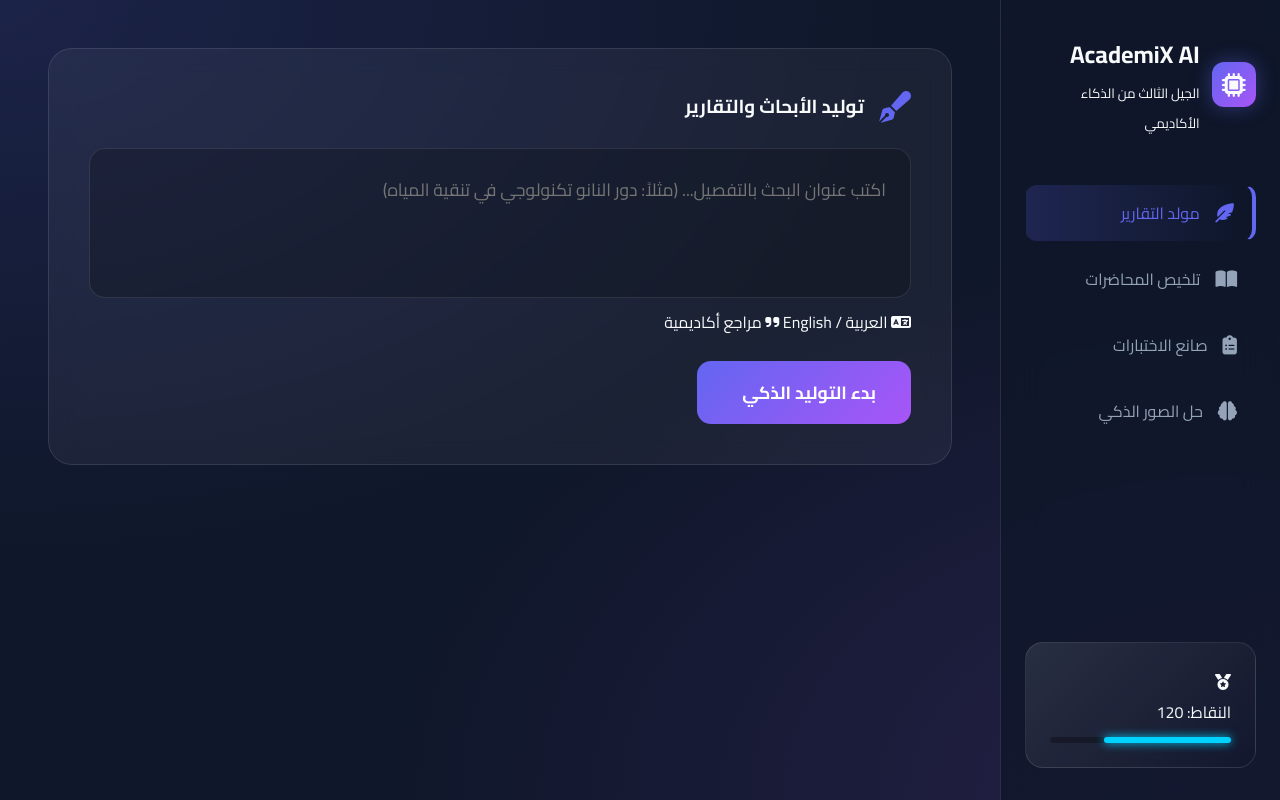
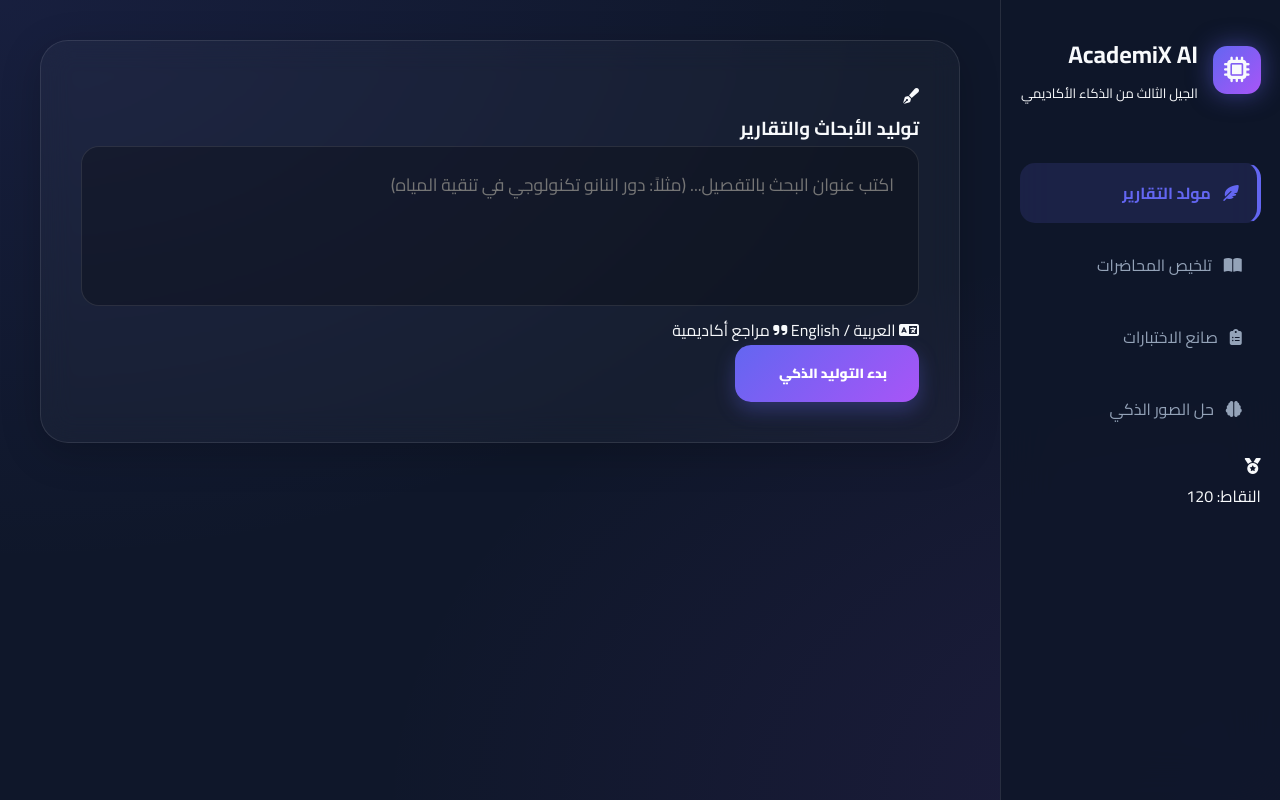
Before and after one commit to rfsox/AcademiX-AI, a Flask app: page / in a window 1280 px wide. Run offline with Flask 3, Linux system fonts and the light colour scheme; some libraries are stand-ins or nearby versions.

Commit message:
Update style.css

```diff
--- a/static/style.css
+++ b/static/style.css
@@ -1,188 +1,212 @@
-/* إعدادات المتغيرات والألوان العالمية */
+/* 1. الإعدادات والمتغيرات الأكاديمية */
 :root {
     --primary: #6366f1;
+    --primary-glow: rgba(99, 102, 241, 0.5);
     --secondary: #a855f7;
     --accent: #00d2ff;
     --danger: #ef4444;
     --success: #10b981;
     --bg-dark: #0f172a;
-    --glass-bg: rgba(255, 255, 255, 0.05);
+    --glass-bg: rgba(255, 255, 255, 0.03);
     --glass-border: rgba(255, 255, 255, 0.1);
     --text-main: #f8fafc;
     --text-dim: #94a3b8;
     --sidebar-width: 280px;
-    --transition: all 0.4s cubic-bezier(0.4, 0, 0.2, 1);
+    --transition: all 0.3s cubic-bezier(0.4, 0, 0.2, 1);
 }
 
-/* التنسيق الأساسي */
+/* 2. التنسيق الأساسي والجسم */
 * {
     margin: 0;
     padding: 0;
     box-sizing: border-box;
     font-family: 'Cairo', sans-serif;
+    scroll-behavior: smooth;
 }
 
 body {
     background: var(--bg-dark);
     background-image:
-        radial-gradient(at 0% 0%, rgba(99, 102, 241, 0.15) 0px, transparent 50%),
-        radial-gradient(at 100% 100%, rgba(168, 85, 247, 0.15) 0px, transparent 50%);
+        radial-gradient(at 0% 0%, rgba(99, 102, 241, 0.1) 0px, transparent 50%),
+        radial-gradient(at 100% 100%, rgba(168, 85, 247, 0.1) 0px, transparent 50%);
     color: var(--text-main);
     min-height: 100vh;
     display: flex;
     overflow-x: hidden;
 }
 
-/* القائمة الجانبية - Sidebar */
+/* 3. القائمة الجانبية (Sidebar) */
 .sidebar {
     width: var(--sidebar-width);
-    background: rgba(15, 23, 42, 0.8);
-    backdrop-filter: blur(20px);
+    background: rgba(15, 23, 42, 0.9);
+    backdrop-filter: blur(25px);
     border-left: 1px solid var(--glass-border);
     height: 100vh;
     position: fixed;
     right: 0;
     display: flex;
     flex-direction: column;
-    padding: 2rem 1.5rem;
-    z-index: 1000;
+    padding: 2rem 1.2rem;
+    z-index: 2000;
 }
 
 .logo-area {
     display: flex;
     align-items: center;
-    gap: 12px;
-    margin-bottom: 3rem;
+    gap: 15px;
+    margin-bottom: 3.5rem;
 }
 
 .logo-icon {
-    width: 45px;
-    height: 45px;
+    width: 48px;
+    height: 48px;
     background: linear-gradient(135deg, var(--primary), var(--secondary));
-    border-radius: 12px;
+    border-radius: 14px;
     display: flex;
     align-items: center;
     justify-content: center;
-    font-size: 1.5rem;
-    box-shadow: 0 0 20px rgba(99, 102, 241, 0.4);
-}
-
-.nav-menu {
-    flex: 1;
+    font-size: 1.6rem;
+    box-shadow: 0 0 25px var(--primary-glow);
 }
 
 .nav-item {
     display: flex;
     align-items: center;
-    gap: 15px;
-    padding: 12px 18px;
-    margin-bottom: 10px;
-    border-radius: 12px;
+    gap: 12px;
+    padding: 14px 18px;
+    margin-bottom: 12px;
+    border-radius: 15px;
     cursor: pointer;
     color: var(--text-dim);
     transition: var(--transition);
     border: 1px solid transparent;
 }
 
-.nav-item i { font-size: 1.2rem; }
-
 .nav-item:hover {
     background: var(--glass-bg);
     color: var(--text-main);
-    transform: translateX(-5px);
+    transform: translateX(-8px);
 }
 
 .nav-item.active {
-    background: linear-gradient(90deg, rgba(99, 102, 241, 0.2), transparent);
+    background: rgba(99, 102, 241, 0.15);
     color: var(--primary);
     border-right: 4px solid var(--primary);
+    font-weight: 700;
 }
 
-/* المحتوى الرئيسي */
+/* 4. المحتوى الرئيسي */
 .main-content {
     margin-right: var(--sidebar-width);
     flex: 1;
-    padding: 3rem;
-    max-width: 1200px;
+    padding: 2.5rem;
+    max-width: calc(100vw - var(--sidebar-width));
 }
 
-/* البطاقات الزجاجية - Glass Cards */
 .glass-card {
     background: var(--glass-bg);
-    backdrop-filter: blur(12px);
+    backdrop-filter: blur(15px);
     border: 1px solid var(--glass-border);
-    border-radius: 24px;
+    border-radius: 28px;
     padding: 2.5rem;
-    margin-bottom: 2rem;
-    animation: fadeIn 0.8s ease;
+    margin-bottom: 2.5rem;
+    box-shadow: 0 10px 40px rgba(0,0,0,0.2);
 }
 
-.card-header {
-    display: flex;
-    align-items: center;
-    gap: 15px;
-    margin-bottom: 1.5rem;
-}
-
-.card-header i { font-size: 2rem; color: var(--primary); }
-
-/* أدوات الإدخال */
+/* 5. المدخلات والأزرار */
 textarea {
     width: 100%;
-    min-height: 150px;
-    background: rgba(0, 0, 0, 0.2);
+    min-height: 160px;
+    background: rgba(0, 0, 0, 0.25);
     border: 1px solid var(--glass-border);
-    border-radius: 16px;
+    border-radius: 18px;
     padding: 1.5rem;
-    color: white;
+    color: #fff;
     font-size: 1.1rem;
+    line-height: 1.6;
     resize: none;
+    outline: none;
     transition: var(--transition);
-    outline: none;
 }
 
 textarea:focus {
     border-color: var(--primary);
-    box-shadow: 0 0 15px rgba(99, 102, 241, 0.2);
+    box-shadow: 0 0 20px rgba(99, 102, 241, 0.15);
 }
 
-/* الأزرار المضيئة */
 .btn-glow {
-    position: relative;
-    padding: 15px 35px;
+    padding: 16px 32px;
     background: linear-gradient(135deg, var(--primary), var(--secondary));
     border: none;
-    border-radius: 14px;
+    border-radius: 16px;
     color: white;
-    font-weight: 700;
-    font-size: 1.1rem;
+    font-weight: 800;
     cursor: pointer;
-    overflow: hidden;
     transition: var(--transition);
-    display: flex;
+    display: inline-flex;
     align-items: center;
-    justify-content: center;
-    gap: 10px;
-    margin-top: 1.5rem;
+    gap: 12px;
+    box-shadow: 0 8px 20px rgba(99, 102, 241, 0.3);
 }
 
 .btn-glow:hover {
-    transform: translateY(-3px);
-    box-shadow: 0 10px 30px rgba(99, 102, 241, 0.4);
+    transform: translateY(-4px) scale(1.02);
+    box-shadow: 0 12px 30px rgba(99, 102, 241, 0.5);
 }
 
-.btn-glow.accent-btn { background: linear-gradient(135deg, #00d2ff, #3a7bd5); }
-.btn-glow.danger-btn { background: linear-gradient(135deg, #f85032, #e73827); }
+.btn-glow:active { transform: scale(0.98); }
 
-/* مناطق الرفع - Drop Zones */
+/* 6. منطقة النتائج (الورقة الأكاديمية) */
+.output-paper {
+    background: #ffffff;
+    color: #0f172a;
+    padding: 4rem;
+    border-radius: 12px;
+    box-shadow: 0 25px 60px rgba(0, 0, 0, 0.4);
+    line-height: 1.8;
+    position: relative;
+    overflow-x: auto;
+}
+
+/* تنسيق المحتوى داخل النتيجة (Markdown) */
+.markdown-body h1, .markdown-body h2 {
+    border-bottom: 2px solid #e2e8f0;
+    margin: 1.5rem 0 1rem;
+    padding-bottom: 0.5rem;
+    color: #1e293b;
+}
+
+.markdown-body p { margin-bottom: 1.2rem; }
+
+.markdown-body ul, .markdown-body ol {
+    margin-right: 2rem;
+    margin-bottom: 1.2rem;
+}
+
+.markdown-body table {
+    width: 100%;
+    border-collapse: collapse;
+    margin: 20px 0;
+    background: #f8fafc;
+}
+
+.markdown-body th, .markdown-body td {
+    border: 1px solid #cbd5e1;
+    padding: 12px 15px;
+    text-align: right;
+}
+
+.markdown-body th { background: #f1f5f9; }
+
+/* 7. عناصر الواجهة الإضافية */
 .drop-zone {
     border: 2px dashed var(--glass-border);
-    border-radius: 20px;
-    padding: 3rem;
+    border-radius: 24px;
+    padding: 4rem 2rem;
     text-align: center;
+    cursor: pointer;
+    background: rgba(255,255,255,0.01);
     transition: var(--transition);
-    cursor: pointer;
-    background: rgba(255, 255, 255, 0.02);
 }
 
 .drop-zone:hover {
@@ -190,92 +214,68 @@ textarea:focus {
     background: rgba(99, 102, 241, 0.05);
 }
 
-/* منطقة النتائج والورقة الأكاديمية */
-.result-wrapper {
-    margin-top: 3rem;
-    animation: slideUp 0.6s ease;
+.result-controls {
+    display: flex;
+    gap: 15px;
+    margin-bottom: 15px;
+    justify-content: flex-end;
 }
 
-.output-paper {
-    background: white;
-    color: #1e293b;
-    padding: 4rem;
-    border-radius: 8px;
-    box-shadow: 0 20px 50px rgba(0, 0, 0, 0.3);
-    min-height: 600px;
-    font-size: 1.1rem;
-    line-height: 1.8;
+.action-btn {
+    padding: 10px 20px;
+    border-radius: 10px;
+    border: none;
+    cursor: pointer;
+    font-weight: 600;
+    display: flex;
+    align-items: center;
+    gap: 8px;
+    transition: 0.2s;
 }
 
-.markdown-body h1, .markdown-body h2 {
-    color: var(--bg-dark);
-    border-bottom: 2px solid #e2e8f0;
-    padding-bottom: 10px;
-    margin-bottom: 20px;
+.action-btn.pdf { background: var(--danger); color: white; }
+.action-btn.copy { background: var(--success); color: white; }
+
+/* 8. التحميل (Loader) */
+.dna-spinner {
+    width: 50px;
+    height: 50px;
+    border: 5px solid var(--glass-border);
+    border-top-color: var(--primary);
+    border-radius: 50%;
+    animation: spin 1s infinite linear;
 }
 
-/* شاشة التحميل الذكية */
-.loader-wrapper {
-    display: flex;
-    flex-direction: column;
-    align-items: center;
-    justify-content: center;
-    padding: 4rem;
-}
-
-.dna-spinner {
-    width: 60px;
-    height: 60px;
-    border: 4px solid var(--glass-bg);
-    border-top: 4px solid var(--primary);
-    border-radius: 50%;
-    animation: spin 1s linear infinite;
-    margin-bottom: 20px;
-}
-
-/* عداد النقاط */
-.stats-card {
-    background: linear-gradient(135deg, rgba(255, 255, 255, 0.1), transparent);
-    padding: 1.5rem;
-    border-radius: 18px;
-    border: 1px solid var(--glass-border);
-}
-
-.progress-mini {
-    height: 6px;
-    background: rgba(0, 0, 0, 0.3);
-    border-radius: 10px;
-    margin-top: 10px;
-}
-
-.progress-mini .fill {
-    height: 100%;
-    background: var(--accent);
-    border-radius: 10px;
-    box-shadow: 0 0 10px var(--accent);
-}
-
-/* استجابة الموبايل */
-@media (max-width: 992px) {
+/* 9. استجابة الموبايل الشاملة */
+@media (max-width: 1024px) {
     body { flex-direction: column; }
     .sidebar {
         width: 100%;
         height: auto;
-        position: relative;
+        position: static;
         padding: 1rem;
+        border-left: none;
+        border-bottom: 1px solid var(--glass-border);
     }
-    .main-content { margin-right: 0; padding: 1.5rem; }
-    .nav-menu { display: flex; overflow-x: auto; gap: 10px; padding-bottom: 10px; }
-    .nav-item { white-space: nowrap; margin-bottom: 0; }
-    .output-paper { padding: 2rem; }
+    .main-content {
+        margin-right: 0;
+        max-width: 100%;
+        padding: 1.5rem;
+    }
+    .nav-menu {
+        display: flex;
+        overflow-x: auto;
+        gap: 10px;
+        padding: 5px;
+    }
+    .nav-item {
+        white-space: nowrap;
+        margin-bottom: 0;
+        padding: 10px 15px;
+    }
+    .output-paper { padding: 2rem 1.5rem; }
 }
 
-/* حركات الأنميشن */
-@keyframes spin { 0% { transform: rotate(0deg); } 100% { transform: rotate(360deg); } }
-@keyframes fadeIn { from { opacity: 0; transform: translateY(20px); } to { opacity: 1; transform: translateY(0); } }
-@keyframes slideUp { from { opacity: 0; transform: translateY(50px); } to { opacity: 1; transform: translateY(0); } }
-
-/* تنسيق المراجع والجداول داخل النتيجة */
-table { width: 100%; border-collapse: collapse; margin: 20px 0; }
-th, td { border: 1px solid #ddd; padding: 12px; text-align: right; }
-th { background-color: #f8f9fa; }
+/* 10. الحركات */
+@keyframes spin { to { transform: rotate(360deg); } }
+@keyframes fadeIn { from { opacity: 0; transform: translateY(15px); } to { opacity: 1; transform: translateY(0); } }
```
